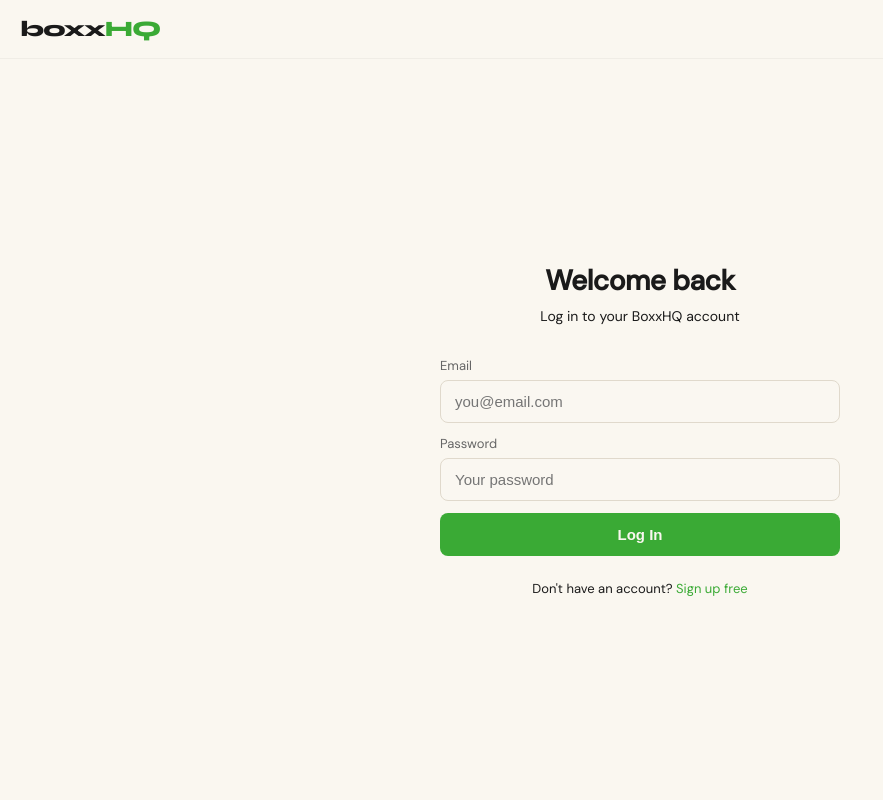
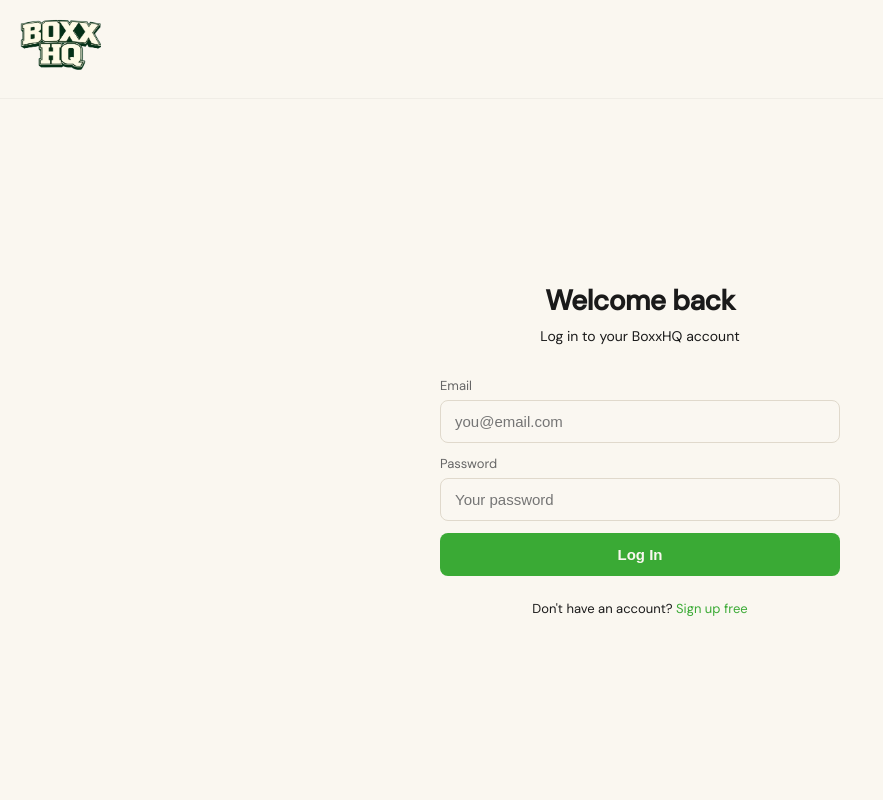
Before and after one commit to BoxxondMike/Boxxond, a Next.js app: page /login in a window 1280 px wide. Shown: the top 800 px of the page, without its empty margins (0-883 px from the left). Built offline with nearby package versions, Linux system fonts and the light colour scheme; no server answers.

Commit message:
Fix logo on login page

```diff
--- a/app/login/page.tsx
+++ b/app/login/page.tsx
@@ -34,7 +34,7 @@ export default function LoginPage() {
       {/* Nav */}
       <nav style={{ display: "flex", alignItems: "center", justifyContent: "space-between", padding: "1rem 1.25rem", borderBottom: "1px solid #f0ede6" }}>
         <Link href="/" style={{ fontFamily: "var(--font-syne)", fontWeight: 800, fontSize: "22px", letterSpacing: "-1px", color: "#1a1a1a", textDecoration: "none" }}>
-          boxx<span style={{ color: "#3aaa35" }}>HQ</span>
+          <img src="/boxxhq-logo.png" alt="BoxxHQ" style={{ height: "60px", width: "auto" }} />
         </Link>
       </nav>
 
```
